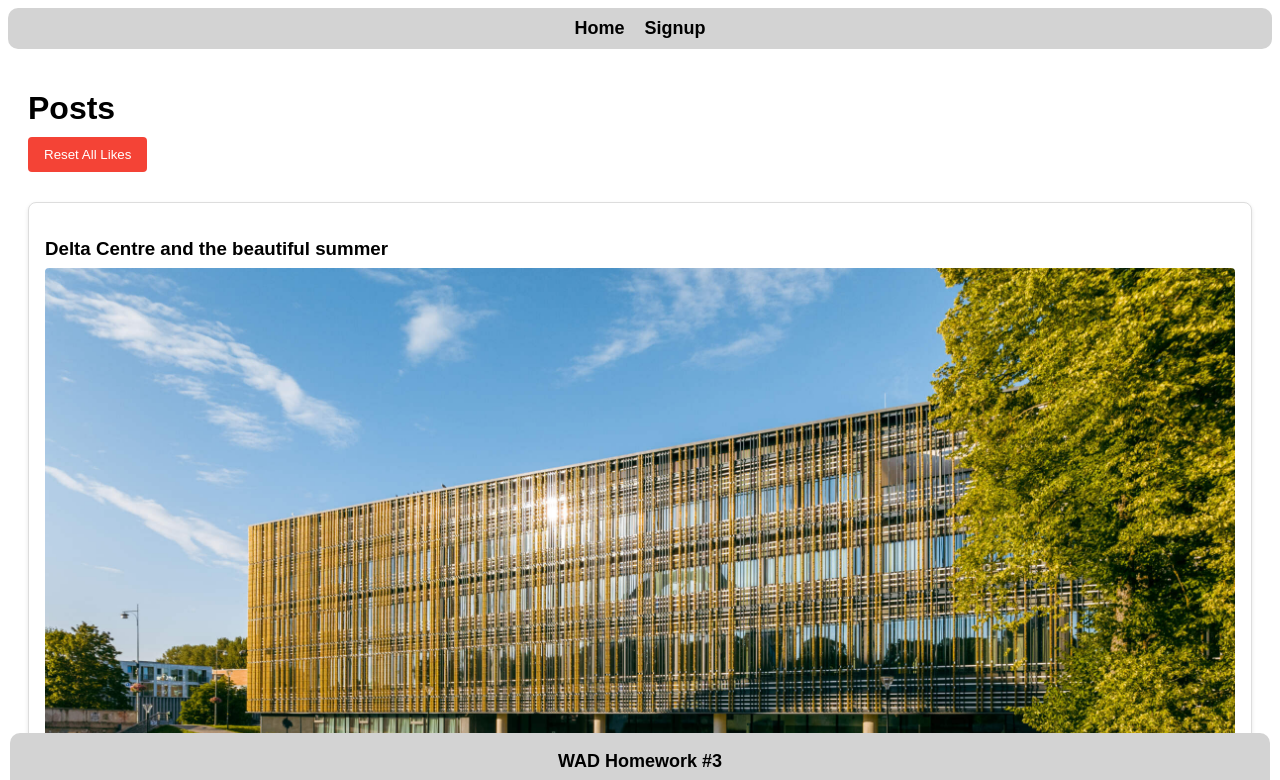
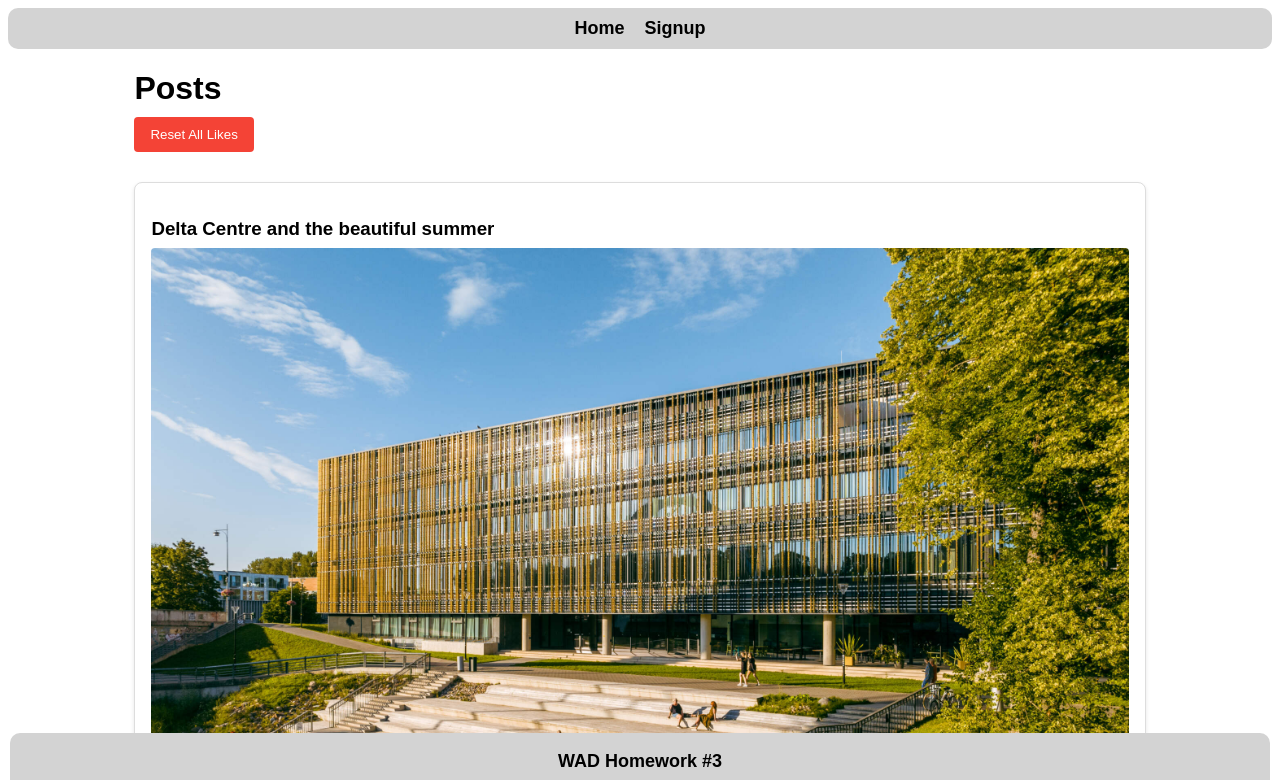
Before and after one commit to RichardR5/wad_homework3, a Vue app: page / in a window 1280 px wide. Shown: the top 780 px of the page. Built offline with nearby package versions, Linux system fonts and the light colour scheme.

Commit message:
Padding for posts

```diff
--- a/src/views/MainPage.vue
+++ b/src/views/MainPage.vue
@@ -49,7 +49,8 @@ export default {
 
 <style scoped>
 main {
-  padding: 20px;
+  padding-left: clamp(0px, 10%, 200px);
+  padding-right: clamp(0px, 10%, 200px);
 }
 
 .reset-button {
```
